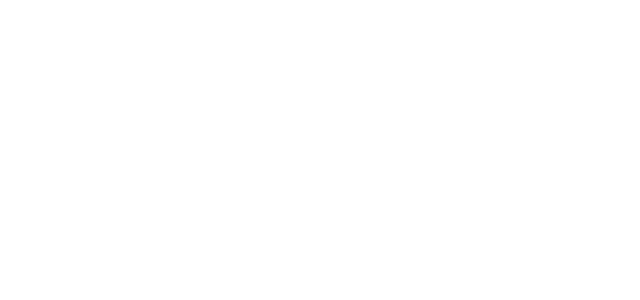
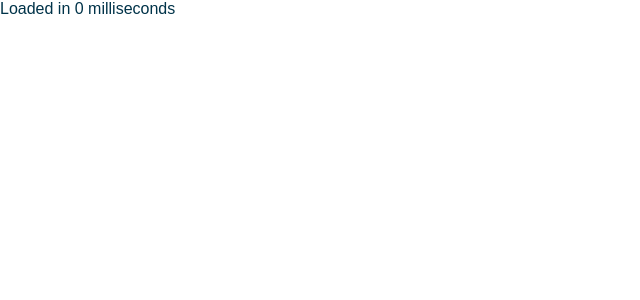
Before and after one commit to RonaldoSetzer/ver-challenge, a React (Vite) app in the folder frontend/: page / in a window 1280 px wide. Shown: the top 300 px of the page, without its empty margins (0-640 px from the left). Built offline with nearby package versions, Linux system fonts and the light colour scheme; a web font is replaced by a local one.

Commit message:
feat: implement a timer to show how many milliseconds to fetch data

```diff
--- a/frontend/src/pages/user-account-page.tsx
+++ b/frontend/src/pages/user-account-page.tsx
@@ -1,4 +1,4 @@
-import { useEffect } from "react";
+import { useEffect, useState } from "react";
 import { useDeleteProfileMutation, useGetUserAccountQuery } from "@/store/api";
 import { selectUserAccount } from "@/store/user-account-slice";
 import { useSelector } from "react-redux";
@@ -7,6 +7,7 @@
 
 function UserAccountPage() {
   const { isLoading } = useGetUserAccountQuery()
+  const [ timer, setTimer ] = useState(0)
   const userAccount = useSelector(selectUserAccount)
   const [deleteProfile, response] = useDeleteProfileMutation()
 
@@ -16,10 +17,19 @@
     }
   }, [response])
 
+  useEffect(() => {
+    if (isLoading) {
+      const interval = setInterval(() => {
+        setTimer((timer) => timer + 1)
+      }, 100)
+      return () => clearInterval(interval)
+    }
+  }, [isLoading])
 
   return (
     <>
       {isLoading && <p>Loading...</p>}
+      <p>Loaded in {timer} milliseconds</p>
       {userAccount && (
         <table>
           <tbody>
```
